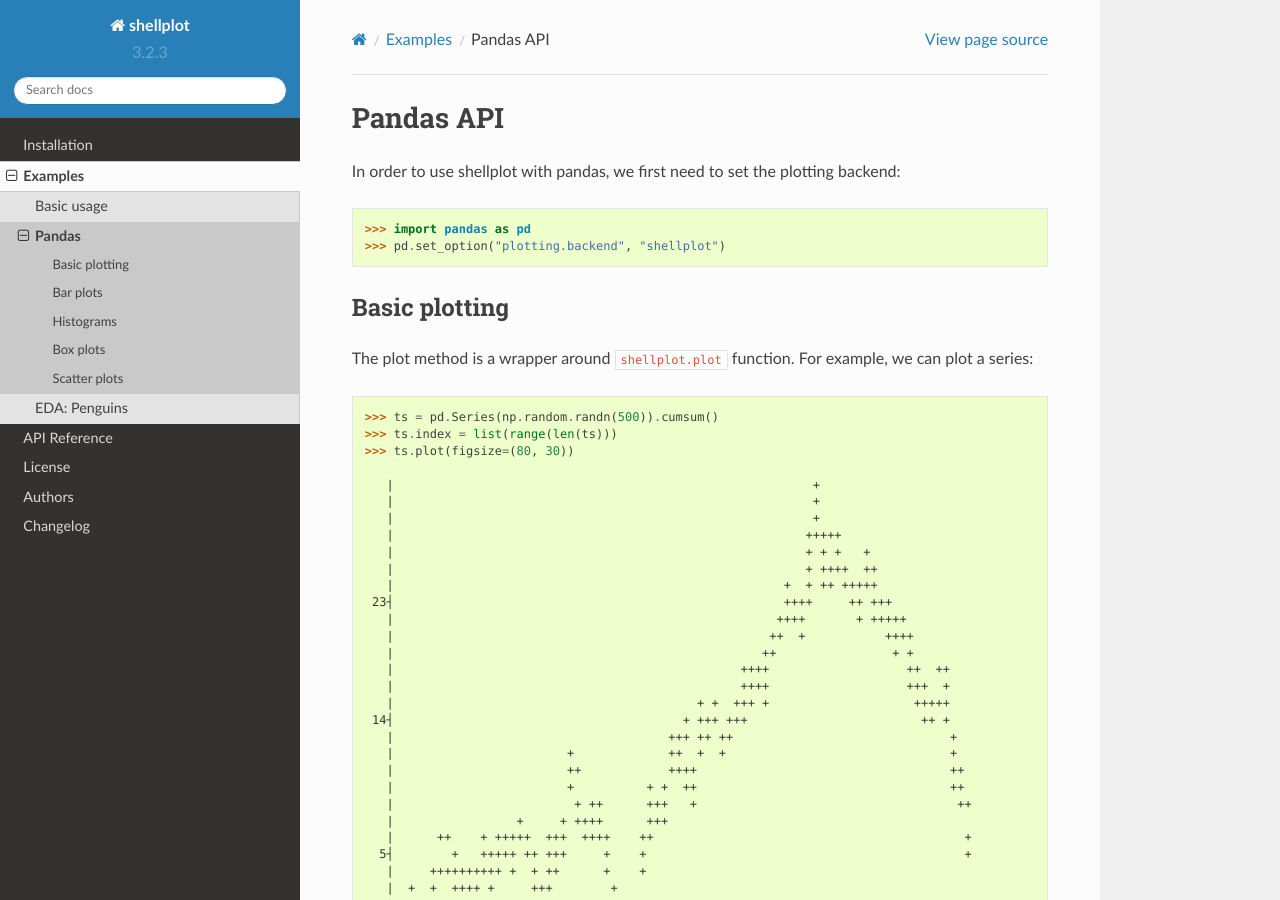
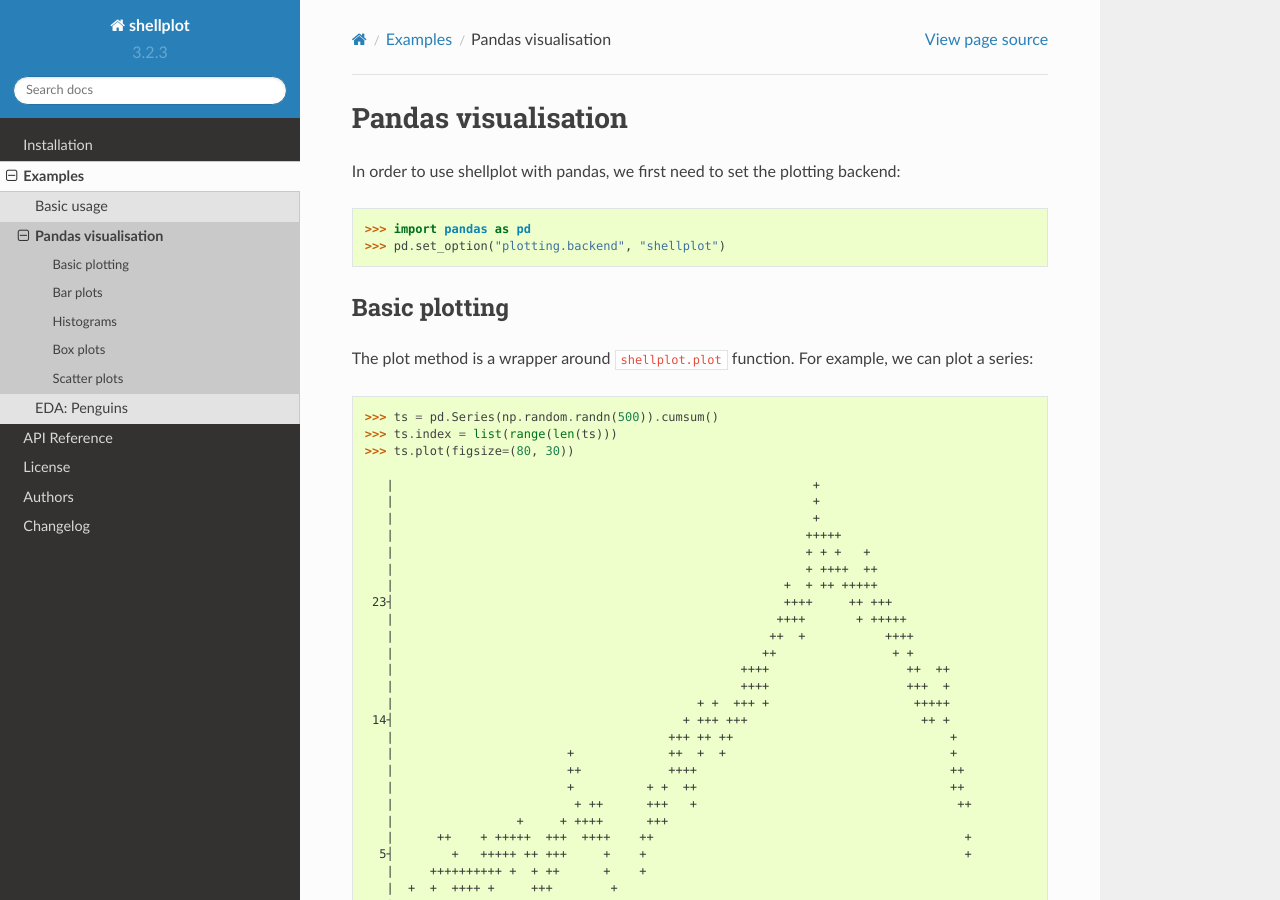
Before and after one commit to CDonnerer/shellplot, a Sphinx documentation site: the page built from docs/examples/pandas.rst, in a window 1280 px wide and 900 px high. Built offline with Sphinx 7.4.7 and the Read the Docs theme 2.0.0, drawn with Linux system fonts in a browser that asks for light colours.

Commit message:
basic changes to docs

```diff
--- a/docs/examples/index.rst
+++ b/docs/examples/index.rst
@@ -7,5 +7,5 @@ Examples
    :maxdepth: 2
 
    Basic usage <basic_usage>
-   Pandas <pandas>
+   Pandas visualisation <pandas>
    EDA: Penguins <penguins_eda>
--- a/docs/examples/pandas.rst
+++ b/docs/examples/pandas.rst
@@ -1,4 +1,4 @@
-Pandas API
+Pandas visualisation
 ================================================================================
 
 In order to use shellplot with pandas, we first need to set the plotting backend::
```
